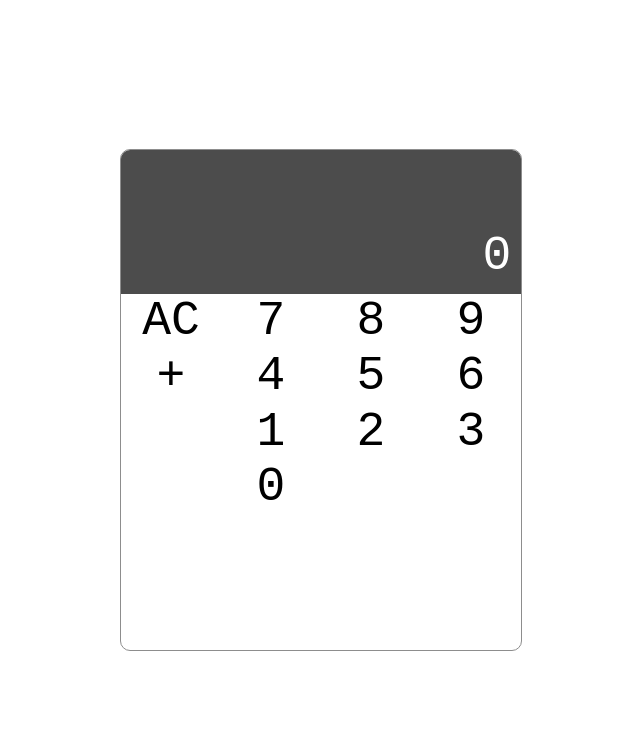
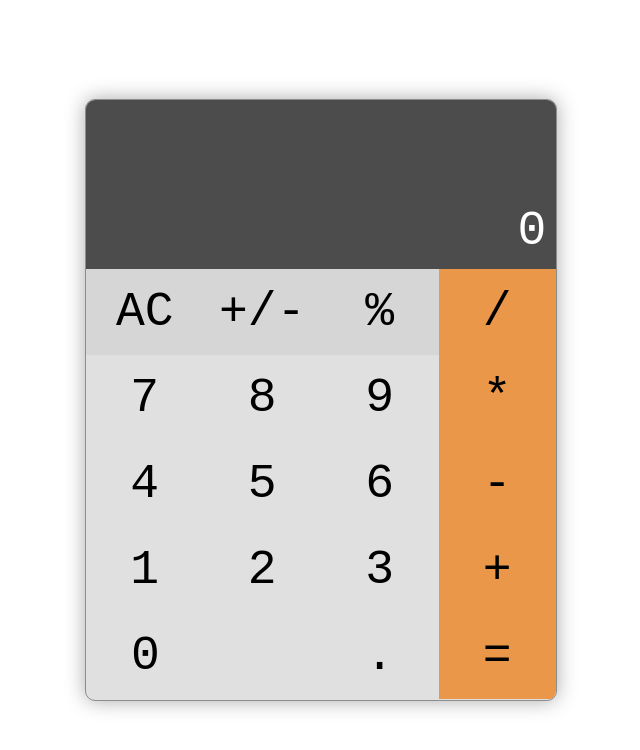
Before and after one commit to boldyrev-d/calculator, a React (Create React App) app: page / in a window 1280 px wide. Shown: the top 750 px of the page, without its empty margins (319-959 px from the left). Built offline with nearby package versions, Linux system fonts and the light colour scheme.

Commit message:
feat: add keyboard layout

```diff
--- /dev/null
+++ b/src/Buttons.jsx
@@ -0,0 +1,51 @@
+import React from 'react';
+// import PropTypes from 'prop-types';
+import styled from 'styled-components';
+
+const ButtonStyled = styled.div`
+  display: flex;
+  justify-content: ${props => (props.isWide ? 'flex-start' : 'center')};
+  align-items: center;
+  box-sizing: border-box;
+  padding-left: ${props => (props.isWide ? '45px' : '0px')};
+  flex-basis: ${props => (props.isWide ? '50%' : '25%')};
+  background-color: ${props => (props.color ? props.color : 'transparent')};
+  min-height: 86px;
+  cursor: pointer;
+  // border: 1px solid #888;
+`;
+
+export const Button = (props) => {
+  const { value, handleClick, isWide, color } = props;
+
+  return (
+    <ButtonStyled isWide={isWide} color={color} onClick={handleClick}>
+      {value}
+    </ButtonStyled>
+  );
+};
+
+// Button.propTypes = {
+//   value: PropTypes.string.isRequired,
+//   handleClick: PropTypes.func.isRequired,
+// };
+
+export const DigitButton = (props) => {
+  const { value, handleClick, isWide, color } = props;
+
+  return (
+    <Button
+      isWide={isWide}
+      color={color}
+      value={value}
+      handleClick={() => {
+        handleClick(value);
+      }}
+    />
+  );
+};
+
+// DigitButton.propTypes = {
+//   value: PropTypes.string.isRequired,
+//   handleClick: PropTypes.func.isRequired,
+// };
--- a/src/Calculator.jsx
+++ b/src/Calculator.jsx
@@ -3,49 +3,19 @@
 import React, { Component } from 'react';
 import styled from 'styled-components';
 import Display from './Display';
+import Keyboard from './Keyboard';
 
-const Calc = styled.div`
-  width: 400px;
-  height: 500px;
+const Wrapper = styled.div`
+  width: 470px;
+  height: 600px;
   font-size: 48px;
   font-family: monospace;
   border: 1px solid #8d8d8d;
   border-radius: 10px;
+  background-color: #e0e0e0;
   overflow: hidden;
+  box-shadow: 0px 0px 20px 0px #aaa;
 `;
-
-const Buttons = styled.div`
-  display: flex;
-  flex-wrap: wrap;
-`;
-
-const ButtonStyled = styled.div`
-  display: flex;
-  justify-content: center;
-  align-items: center;
-  flex-basis: 25%;
-  cursor: pointer;
-  // border: 1px solid #888;
-  // box-sizing: border-box;
-`;
-
-const Button = (props) => {
-  const { title, handleClick } = props;
-  return <ButtonStyled onClick={handleClick}>{title}</ButtonStyled>;
-};
-
-const DigitButton = (props) => {
-  const { digit, handleClick } = props;
-
-  return (
-    <Button
-      handleClick={() => {
-        handleClick(digit);
-      }}
-      title={digit}
-    />
-  );
-};
 
 class Calculator extends Component {
   state = {
@@ -101,25 +71,14 @@ class Calculator extends Component {
 
   render() {
     return (
-      <Calc>
+      <Wrapper>
         <Display value={this.state.currentValue} />
-        <Buttons>
-          <Button title="AC" handleClick={this.resetState} />
-          <DigitButton digit="7" handleClick={this.handleDigitClick} />
-          <DigitButton digit="8" handleClick={this.handleDigitClick} />
-          <DigitButton digit="9" handleClick={this.handleDigitClick} />
-          <Button title="+" handleClick={() => this.setOperator('+')} />
-          <DigitButton digit="4" handleClick={this.handleDigitClick} />
-          <DigitButton digit="5" handleClick={this.handleDigitClick} />
-          <DigitButton digit="6" handleClick={this.handleDigitClick} />
-          <DigitButton title="" />
-          <DigitButton digit="1" handleClick={this.handleDigitClick} />
-          <DigitButton digit="2" handleClick={this.handleDigitClick} />
-          <DigitButton digit="3" handleClick={this.handleDigitClick} />
-          <DigitButton title="" />
-          <DigitButton digit="0" handleClick={this.handleDigitClick} />
-        </Buttons>
-      </Calc>
+        <Keyboard
+          resetState={this.resetState}
+          handleDigitClick={this.handleDigitClick}
+          setOperator={this.setOperator}
+        />
+      </Wrapper>
     );
   }
 }
--- /dev/null
+++ b/src/Keyboard.jsx
@@ -0,0 +1,39 @@
+import React from 'react';
+import styled from 'styled-components';
+import { Button, DigitButton } from './Buttons';
+// import DigitButton from './DigitButton';
+
+const Wrapper = styled.div`
+  display: flex;
+  flex-wrap: wrap;
+`;
+
+const Keyboard = (props) => {
+  const { resetState, handleDigitClick, setOperator } = props;
+
+  return (
+    <Wrapper>
+      <Button color="#d6d6d6" value="AC" handleClick={resetState} />
+      <Button color="#d6d6d6" value="+/-" handleClick={() => {}} />
+      <Button color="#d6d6d6" value="%" handleClick={() => {}} />
+      <Button color="#ea9749" value="/" handleClick={() => {}} />
+      <DigitButton value="7" handleClick={handleDigitClick} />
+      <DigitButton value="8" handleClick={handleDigitClick} />
+      <DigitButton value="9" handleClick={handleDigitClick} />
+      <Button color="#ea9749" value="*" handleClick={() => {}} />
+      <DigitButton value="4" handleClick={handleDigitClick} />
+      <DigitButton value="5" handleClick={handleDigitClick} />
+      <DigitButton value="6" handleClick={handleDigitClick} />
+      <Button color="#ea9749" value="-" handleClick={() => {}} />
+      <DigitButton value="1" handleClick={handleDigitClick} />
+      <DigitButton value="2" handleClick={handleDigitClick} />
+      <DigitButton value="3" handleClick={handleDigitClick} />
+      <Button color="#ea9749" value="+" handleClick={() => setOperator('+')} />
+      <DigitButton isWide value="0" handleClick={handleDigitClick} />
+      <Button value="." handleClick={() => {}} />
+      <Button color="#ea9749" value="=" handleClick={() => {}} />
+    </Wrapper>
+  );
+};
+
+export default Keyboard;
```
